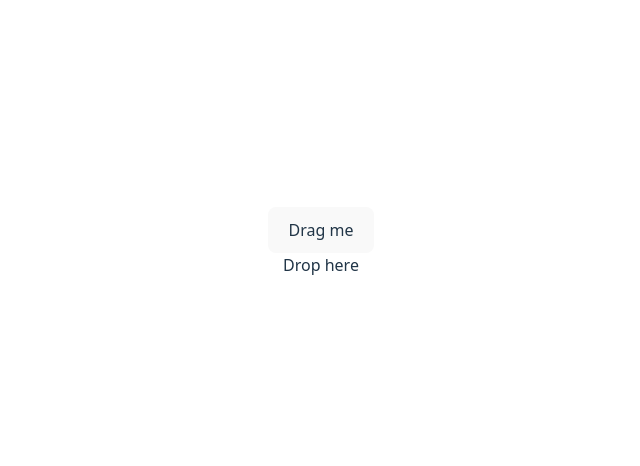
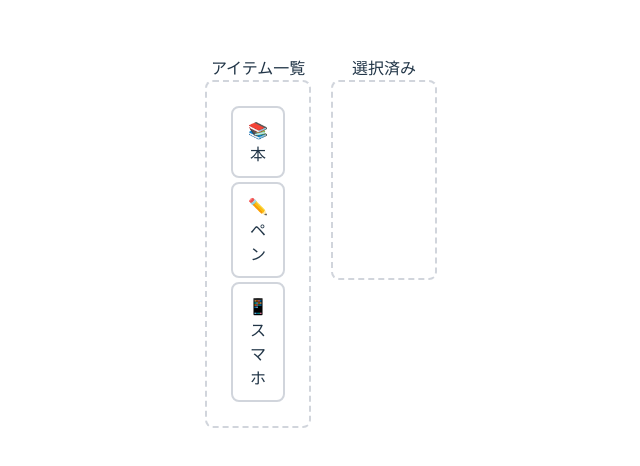
Before and after one commit to ShSato4JPN/sandbox-dnd, a React (Vite) app: page / in a window 1280 px wide. Shown: the part 158-624 px from the top of the page, without its empty margins (319-959 px from the left). Built offline with nearby package versions, Linux system fonts and the light colour scheme.

Commit message:
feat: add sample 1 ~ 3

```diff
--- a/src/App.tsx
+++ b/src/App.tsx
@@ -1,22 +1,5 @@
-import { DndContext, type DragEndEvent } from "@dnd-kit/core";
-import { useState } from "react";
-import Draggable from "./components/Draggable";
-import { Droppable } from "./components/Droppable";
+import Root from "./components/sample-03/Root";
 
 export default function App() {
-  const [isDropped, setIsDropped] = useState(false);
-  const draggableMarkup = <Draggable>Drag me</Draggable>;
-
-  function handleDragEnd(event: DragEndEvent) {
-    if (event.over && event.over.id === "droppable") {
-      setIsDropped(true);
-    }
-  }
-
-  return (
-    <DndContext onDragEnd={handleDragEnd}>
-      {!isDropped ? draggableMarkup : null}
-      <Droppable>{isDropped ? draggableMarkup : "Drop here"}</Droppable>
-    </DndContext>
-  );
+  return <Root />;
 }
--- a/src/components/Draggable.tsx
+++ b/src/components/sample-01/Draggable.tsx
@@ -4,11 +4,12 @@ import type { ReactNode } from "react";
 
 type DraggableProps = {
   children: ReactNode;
+  id: string;
 };
 
-export default function Draggable({ children }: DraggableProps) {
+export default function Draggable({ children, id }: DraggableProps) {
   const { attributes, listeners, setNodeRef, transform } = useDraggable({
-    id: "draggable",
+    id,
   });
 
   return (
--- /dev/null
+++ b/src/components/sample-02/DraggableItem.tsx
@@ -0,0 +1,33 @@
+import { useDraggable } from "@dnd-kit/core";
+import type { ReactNode } from "react";
+
+type DraggableItemProps = {
+  id: string;
+  children: ReactNode;
+};
+
+export function DraggableItem({ id, children }: DraggableItemProps) {
+  const { attributes, listeners, setNodeRef, transform, isDragging } =
+    useDraggable({ id });
+
+  const style = {
+    transform: transform
+      ? `translate3d(${transform.x}px, ${transform.y}px, 0)`
+      : undefined,
+  };
+
+  return (
+    <div
+      ref={setNodeRef}
+      style={style}
+      className={`
+        cursor-grab p-2.5 border-2 border-gray-300 rounded-lg m-1
+        ${isDragging ? "opacity-50" : "opacity-100"}
+      `}
+      {...listeners}
+      {...attributes}
+    >
+      {children}
+    </div>
+  );
+}
--- /dev/null
+++ b/src/components/sample-02/DroppableArea.tsx
@@ -0,0 +1,24 @@
+import { useDroppable } from "@dnd-kit/core";
+import type { ReactNode } from "react";
+
+type DroppableAreaProps = {
+  id: string;
+  children: ReactNode;
+};
+
+export function DroppableArea({ id, children }: DroppableAreaProps) {
+  const { setNodeRef, isOver } = useDroppable({ id });
+
+  return (
+    <div
+      ref={setNodeRef}
+      className={`
+        min-h-[200px] p-5 border-2 border-dashed rounded-lg transition-all duration-200 ease-in-out
+        ${isOver ? "border-blue-500 bg-blue-50" : "border-gray-300"}
+      `}
+    >
+      {children}
+      {isOver && <p className="text-blue-600 font-medium">ここにドロップ！</p>}
+    </div>
+  );
+}
--- /dev/null
+++ b/src/components/sample-02/Root.tsx
@@ -0,0 +1,40 @@
+import { DndContext, type DragEndEvent } from "@dnd-kit/core";
+import { useState } from "react";
+import { DraggableItem } from "./DraggableItem";
+import { DroppableArea } from "./DroppableArea";
+
+export default function Root() {
+  const [isDropped, setIsDropped] = useState(false);
+
+  function handleDragEnd(event: DragEndEvent) {
+    const { over } = event;
+    if (over && over.id === "droppable-area") {
+      setIsDropped(true);
+    }
+  }
+
+  return (
+    <DndContext onDragEnd={handleDragEnd}>
+      <div style={{ display: "flex", gap: "20px", padding: "20px" }}>
+        <div>
+          <h3>ドラッグ元</h3>
+          {!isDropped && (
+            <DraggableItem id="item-1">📦 アイテム1</DraggableItem>
+          )}
+        </div>
+        <div>
+          <h3>ドロップエリア</h3>
+          <DroppableArea id="droppable-area">
+            {isDropped ? (
+              <DraggableItem id="item-1">
+                📦 アイテム1 (移動完了!)
+              </DraggableItem>
+            ) : (
+              <p>ここにアイテムをドロップしてください</p>
+            )}
+          </DroppableArea>
+        </div>
+      </div>
+    </DndContext>
+  );
+}
--- /dev/null
+++ b/src/components/sample-03/DraggableItem.tsx
@@ -0,0 +1,33 @@
+import { useDraggable } from "@dnd-kit/core";
+import type { ReactNode } from "react";
+
+type DraggableItemProps = {
+  id: string;
+  children: ReactNode;
+};
+
+export function DraggableItem({ id, children }: DraggableItemProps) {
+  const { attributes, listeners, setNodeRef, transform, isDragging } =
+    useDraggable({ id });
+
+  const style = {
+    transform: transform
+      ? `translate3d(${transform.x}px, ${transform.y}px, 0)`
+      : undefined,
+  };
+
+  return (
+    <div
+      ref={setNodeRef}
+      style={style}
+      className={`
+        cursor-grab p-2.5 border-2 border-gray-300 rounded-lg m-1
+        ${isDragging ? "opacity-50" : "opacity-100"}
+      `}
+      {...listeners}
+      {...attributes}
+    >
+      {children}
+    </div>
+  );
+}
--- /dev/null
+++ b/src/components/sample-03/DroppableArea.tsx
@@ -0,0 +1,24 @@
+import { useDroppable } from "@dnd-kit/core";
+import type { ReactNode } from "react";
+
+type DroppableAreaProps = {
+  id: string;
+  children: ReactNode;
+};
+
+export function DroppableArea({ id, children }: DroppableAreaProps) {
+  const { setNodeRef, isOver } = useDroppable({ id });
+
+  return (
+    <div
+      ref={setNodeRef}
+      className={`
+        min-h-[200px] p-5 border-2 border-dashed rounded-lg transition-all duration-200 ease-in-out
+        ${isOver ? "border-blue-500 bg-blue-50" : "border-gray-300"}
+      `}
+    >
+      {children}
+      {isOver && <p className="text-blue-600 font-medium">ここにドロップ！</p>}
+    </div>
+  );
+}
--- /dev/null
+++ b/src/components/sample-03/Root.tsx
@@ -0,0 +1,64 @@
+import { DndContext, type DragEndEvent } from "@dnd-kit/core";
+import { useState } from "react";
+import { DraggableItem } from "./DraggableItem";
+import { DroppableArea } from "./DroppableArea";
+
+type Item = {
+  id: string;
+  text: string;
+  area: string;
+};
+
+export default function Root() {
+  const [items, setItems] = useState<Item[]>([
+    { id: "1", text: "📚 本", area: "source" },
+    { id: "2", text: "✏️ ペン", area: "source" },
+    { id: "3", text: "📱 スマホ", area: "source" },
+  ]);
+
+  function handleDragEnd(event: DragEndEvent) {
+    const { active, over } = event;
+
+    if (!over) return;
+
+    const activeId = active.id;
+    const overId = over.id;
+
+    setItems((items) =>
+      items.map((item) =>
+        item.id === activeId ? { ...item, area: String(overId) } : item
+      )
+    );
+  }
+
+  const sourceItems = items.filter((item) => item.area === "source");
+  const droppedItems = items.filter((item) => item.area === "target");
+
+  return (
+    <DndContext onDragEnd={handleDragEnd}>
+      <div style={{ display: "flex", gap: "20px", padding: "20px" }}>
+        <div style={{ flex: 1 }}>
+          <h3>アイテム一覧</h3>
+          <DroppableArea id="source">
+            {sourceItems.map((item) => (
+              <DraggableItem key={item.id} id={item.id}>
+                {item.text}
+              </DraggableItem>
+            ))}
+          </DroppableArea>
+        </div>
+
+        <div style={{ flex: 1 }}>
+          <h3>選択済み</h3>
+          <DroppableArea id="target">
+            {droppedItems.map((item) => (
+              <DraggableItem key={item.id} id={item.id}>
+                {item.text}
+              </DraggableItem>
+            ))}
+          </DroppableArea>
+        </div>
+      </div>
+    </DndContext>
+  );
+}
```
Also changed, not shown: src/components/sample-01/Droppable.tsx (renamed from src/components/Droppable.tsx).
